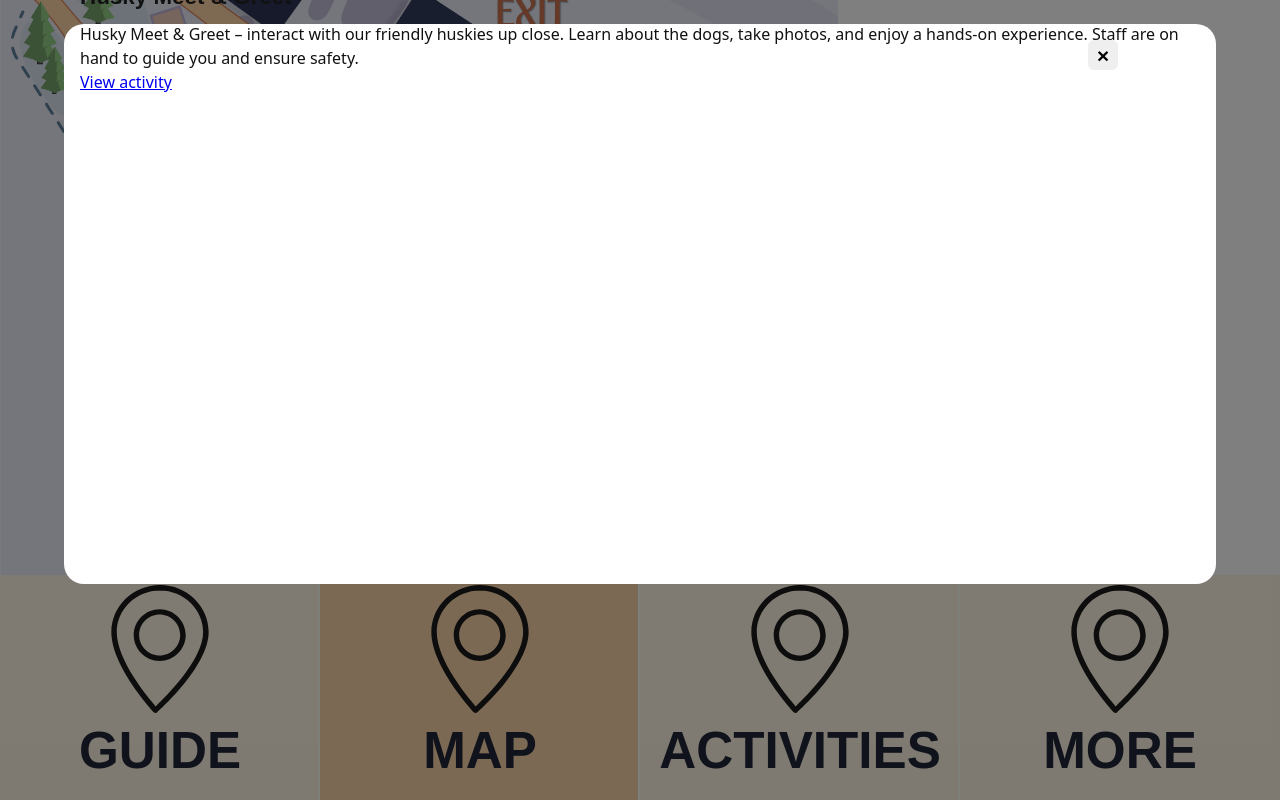
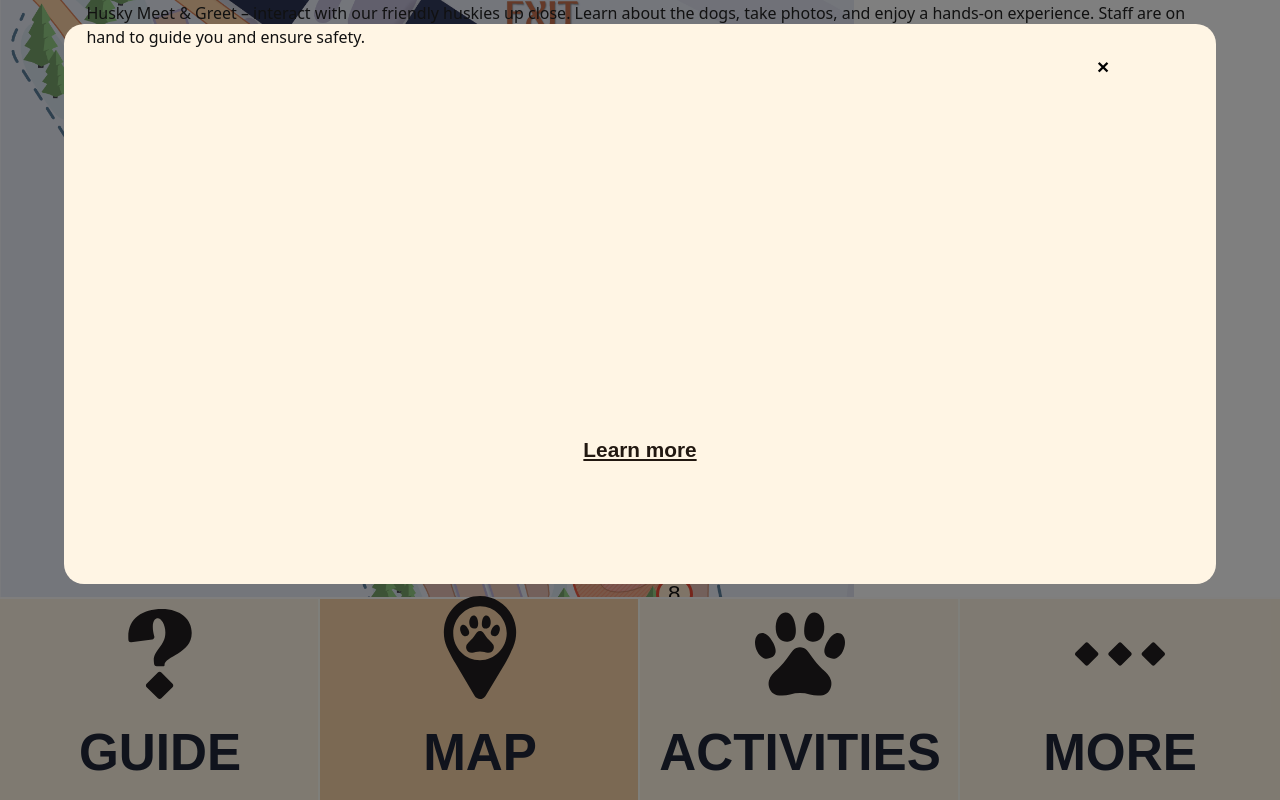
Before and after one commit to HuPa-dev/HuPa-wpa, a website built with Vite: page map/index.html in a window 1280 px wide. Both pictures are taken after a click on the button "10". Built offline with nearby package versions, Linux system fonts and the light colour scheme; a web font is replaced by a local one.

Commit message:
css separated - styling

```diff
--- a/map/index.html
+++ b/map/index.html
@@ -3,8 +3,9 @@
     <head>
         <meta charset="UTF-8"/>
         <meta name="viewport" content="width=device-width, initial-scale=1.0" />
-        <title>Test</title>
+        <title>Husky Park Map</title>
         <link rel="stylesheet" href="../src/style.css" />
+        <link rel="stylesheet" href="src/map-style.css" />
         <link rel="stylesheet" href="https://use.typekit.net/itq8knf.css">
         <!-- Force light mode -->
         <meta name="color-scheme" content="light">
@@ -19,8 +20,10 @@
                 <button class="close">×</button>
 
                 <h2 class="popup-title">TEST TITLE</h2>
+                <div class="popup-content">
                 <p class="popup-text">Lorem ipsum dolor amet sin jotain en muista pidemmälle taisi mennä pari sanaa väärinkin lopusta jo mutta tässä nyt testitekstiä.</p>
-                <a class="popup-link btn" href="#">View activity</a>
+                <a class="popup-link btn" href="#">Learn more</a>
+                </div>
             </div>
         </div>
 
@@ -84,20 +87,20 @@
 
 
             <div class="navlinks">
-                <a href="../home/">
-                    <img src="../src/img/icon.svg">
+                <a href="../guide/" >
+                    <img src="../src/img/guide.svg">
                     <h2>GUIDE</h2>
                 </a>
                 <a href="../map/" class="active">
-                    <img src="../src/img/icon.svg">
+                    <img src="../src/img/map.svg" style="width: 8vw; height: 8vw; margin-top: -1vw;">
                     <h2>MAP</h2>
                 </a>
                 <a href="../activities/">
-                    <img src="../src/img/icon.svg">
+                    <img src="../src/img/activities.svg">
                     <h2>ACTIVITIES</h2>
                 </a>
                 <a href="../more/">
-                    <img src="../src/img/icon.svg">
+                    <img src="../src/img/more.svg">
                     <h2>MORE</h2>
                 </a>
             </div>
--- /dev/null
+++ b/map/src/map-style.css
@@ -0,0 +1,156 @@
+/*----   MAP   -----*/
+.map {
+  position: fixed;
+  inset: 0;
+  overflow: auto;
+  -webkit-overflow-scrolling: touch;
+  z-index: 0;
+}
+.map-inner {
+  position: relative;
+  width: fit-content;
+}
+
+/* map image = larger than screen */
+.map img {
+  padding-bottom: 8vh;
+  width: fit-content;
+  height: 115vh;
+  display: block;
+}
+
+.popup {
+  position: fixed;
+  inset: 0;
+  background: rgba(0,0,0,.5);
+  align-items: center;
+  justify-content: center;
+  z-index: 998;
+  pointer-events: auto;
+}
+
+.popup-panel {
+  width: 90vw;
+  height: 70vh;
+  background: #fff5e4;
+  border-radius: 20px;
+  padding: 1rem;
+  position: relative;
+  margin-left: auto;
+  margin-right: auto;
+  margin-top: 3vh;
+  margin-bottom: auto;
+  pointer-events: auto;
+  z-index: 999;
+}
+.popup-panel h2{
+  font-size: 1.8em;
+}
+
+.close{
+  display: inline;
+  margin-left: 90%;
+  margin-top: 1%;
+  border-style: none;
+  width: 30px;
+  height: 30px;
+  border-radius: 20%;
+  background-color: transparent;
+}
+.popup h2{
+  margin-top: -12%;
+  margin-left: 1%;
+}
+
+.popup-content{
+  height: 90%;
+  display: flex;
+  flex-direction: column;
+  flex: 1;
+  padding-top: 0.2em;
+  padding-left: 0.4em;
+  padding-right: 0.4em;
+}
+.popup-text{
+  flex: 1;
+  text-align: left;
+  overflow-y: auto;
+}
+.popup-link{
+  align-self: center;
+  margin-top: auto;
+}
+
+/*----- HOTSPOTS ------*/
+
+.hotspot {
+  all:unset;
+  display: flex;
+  align-items: center;
+  justify-content: center;
+  position: absolute;
+  width: 26px;
+  height: 26px;
+  aspect-ratio: 1;
+  border-radius: 50%;
+  background: rgb(255, 232, 206);
+  border-style: solid;
+  border-width: 3px;
+  border-color: #e27d43;
+  text-decoration: none;
+  color: #141312;
+  font-family: 'aquavit', sans-serif;
+  font-size: 1.2em;
+}
+.entrance{
+  left: 88.7%;
+  top: 62.7%;
+}
+.kammi1{
+  left: 83.3%;
+  top: 58.3%;
+}
+.avokammi{
+  left: 54.8%;
+  top: 57%;
+}
+.ajot1{
+  left: 45%;
+  top: 46.7%;
+}
+.ajot2{
+  left: 47.4%;
+  top: 37.6%
+}
+.kammi2{
+  left: 58.1%;
+  top: 29.5%;
+}
+.ravintola{
+  left: 53.4%;
+  top: 22%;
+}
+.hali-red{
+  left: 76.8%;
+  top: 75.6%;
+  border-color: #ec4b36;
+  font-size: 1.4em;
+  width: 31px;
+  height: 31px;
+}
+.hali-blue{
+  left: 78.4%;
+  top: 66.3%;
+  border-color: #4a5fbd;
+  font-size: 1.4em;
+  width: 31px;
+  height: 31px;
+}
+.hali-green{
+  left: 62.9%;
+  top: 48.5%;
+  border-color: #4db849;
+  font-size: 1.4em;
+  width: 31px;
+  height: 31px;
+}
--- a/src/style.css
+++ b/src/style.css
@@ -55,62 +55,15 @@ button{
   padding-bottom: 0.2em;
   font-size: 1.3rem;
 }
-
-/*----LANDING------*/
-
-.bg-video {
-  position: fixed;
-  inset: 0;
-  width: 100%;
-  height: 100%;
-  object-fit: cover;
-  z-index: -1;
+.btn{
+  font-weight: 800;
+  padding: 0.4em;
+  padding-top: 0.2em;
+  font-size: 1.3rem;
+  font-family: 'aquavit', sans-serif;
+  color: #221811;
 }
 
-.landing-button{
-  position: fixed;
-  bottom: 18vh;
-  left: 0px;
-  right: 0px;
-  display: flex;
-  justify-content: center;
-}
-
-.landing-button a{
-  padding: 0.4em;
-  padding-top: 0.1em;
-  padding-bottom: 0.1em;
-  font-size: 1.9rem;
-  font-family: "aquavit", sans-serif;
-  font-weight: 1000;
-  letter-spacing: 0.05rem;
-  color: #f1f1f1;
-  box-shadow: 0px 2px 8px rgba(0, 0, 0, 0.1);
-  text-shadow: 2px 2px 4px rgba(0, 0, 0, 0.1);
-  background:rgba(225, 225, 225, 0.4);
-  border-style: solid;
-  border-width: 3px;
-  border-radius: 25px;
-  border-color: rgba(225, 225, 225, 0.3);
-  text-decoration: none;
-}
-.landing-button :active{
-  background:rgba(114, 114, 114, 0.4);
-}
-
-/*---------GUIDE-----------*/
-
-.guide-body{
-  height: fit-content;
-  overflow: auto;
-  -webkit-overflow-scrolling: touch;
-  padding-bottom: 15vh;
-  padding-left: 5vw;
-  padding-right: 5vw;
-}
-.guide-body li{
-  margin-left: 4vw;
-}
 
 .haiku-banner{
   position: relative;
@@ -128,22 +81,27 @@ button{
   height: 100%;
   object-fit: contain;
 }
+/* Disable text selection */
+.no-select {
+  -webkit-user-select: none;
+  -ms-user-select: none;
+  user-select: none;
+}
 
-.navigation{
-  background-color: #fff5e4;
+/* Remove mobile tap highlight */
+.no-tap {
+  -webkit-tap-highlight-color: transparent;
+}
 
-  width: 90vw;
-
-  min-height: 62vh;
-  margin-top: auto;
-  margin-left: auto;
-  margin-right: auto;
-}
 
 .navlinks{
   height: fit-content;
   position: fixed;
   bottom: 0px;
+  border-style: solid;
+  border-width: 0px;
+  border-top-width: 2px;
+  border-color: rgb(255, 253, 251);
 
   width: 100%;
   display: grid;
@@ -188,171 +146,12 @@ button{
 .navlinks h2{
   text-align: center;
   font-size: 4vw;
-  margin-bottom: 0rem;
+  margin-bottom: -0.1rem;
 }
 .navlinks img{
-  max-height: 10vw;
-
-}
-
-/*---- ACTIVITIES  ------*/
-.accordion{
-  padding-bottom: 10vh;
-}
-
-.accordion button{
-  font-family: 'aquavit', sans-serif;
-}
-
-.accordion-item {
-  border-bottom: 1px solid #ccc;
-}
-
-.accordion-header {
-  width: 100%;
-  text-align: left;
-  font-size: 1.2rem;
-  font-weight: bold;
-  background: none;
-  border: none;
-  padding: 1rem;
-  cursor: pointer;
-  outline: none;
-}
-
-.accordion-content {
-  overflow: hidden;
-  height: 0;
-  transition: height 0.3s ease;
-  padding: 0 1rem;
-}
-
-/*----   MAP   -----*/
-.map {
-  position: fixed;
-  inset: 0;
-  overflow: auto;
-  -webkit-overflow-scrolling: touch;
-  z-index: 0;
-}
-.map-inner {
-  position: relative;
-  width: fit-content;
-}
-
-/* map image = larger than screen */
-.map img {
-  padding-bottom: 10vh;
-  width: fit-content;
-  height: 115vh;
-  display: block;
-}
-
-.popup {
-  position: fixed;
-  inset: 0;
-  background: rgba(0,0,0,.5);
-  align-items: center;
-  justify-content: center;
-  z-index: 998;
-  pointer-events: auto;
-}
-
-.popup-panel {
-  width: 90vw;
-  height: 70vh;
-  background: #fff;
-  border-radius: 20px;
-  padding: 1rem;
-  position: relative;
+  height: 7vw;
+  width: 7vw;
   margin-left: auto;
   margin-right: auto;
-  margin-top: 3vh;
-  margin-bottom: auto;
-  pointer-events: auto;
-  z-index: 999;
+  margin-bottom: 5%;
 }
-
-.close{
-  display: inline;
-  margin-left: 90%;
-  border-style: none;
-  width: 30px;
-  height: 30px;
-  border-radius: 20%;
-}
-.popup h2{
-  margin-top: -8%;
-}
-
-.hotspot {
-  all:unset;
-  display: flex;
-  align-items: center;
-  justify-content: center;
-  position: absolute;
-  width: 26px;
-  height: 26px;
-  aspect-ratio: 1;
-  border-radius: 50%;
-  background: rgb(255, 232, 206);
-  border-style: solid;
-  border-width: 3px;
-  border-color: #e27d43;
-  text-decoration: none;
-  color: #141312;
-  font-family: 'aquavit', sans-serif;
-  font-size: 1.2em;
-}
-.entrance{
-  left: 89%;
-  top: 62.3%;
-}
-.kammi1{
-  left: 83.5%;
-  top: 58%;
-}
-.avokammi{
-  left: 55.2%;
-  top: 56.4%;
-}
-.ajot1{
-  left: 45.2%;
-  top: 46.3%;
-}
-.ajot2{
-  left: 47.6%;
-  top: 37.2%
-}
-.kammi2{
-  left: 58.5%;
-  top: 29.5%;
-}
-.ravintola{
-  left: 53.6%;
-  top: 22.2%;
-}
-.hali-red{
-  left: 77.2%;
-  top: 74.3%;
-  border-color: #ec4b36;
-  font-size: 1.4em;
-  width: 31px;
-  height: 31px;
-}
-.hali-blue{
-  left: 78.7%;
-  top: 65.1%;
-  border-color: #4a5fbd;
-  font-size: 1.4em;
-  width: 31px;
-  height: 31px;
-}
-.hali-green{
-  left: 63.2%;
-  top: 47.8%;
-  border-color: #4db849;
-  font-size: 1.4em;
-  width: 31px;
-  height: 31px;
-}
```
Also changed, not shown: activities/index.html (+6 -5 lines), activities/src/activities-style.css (added, +35 -0 lines), guide/index.html (renamed from home/index.html, +8 -7 lines), guide/src/guide-styles.css (added, +33 -0 lines), index.html (+2 -1 lines), more/index.html (+6 -6 lines), src/landing-style.css (added, +49 -0 lines), src/img/activities.svg (added), src/img/guide.svg (added), src/img/map.svg (added), src/img/more.svg (added).
